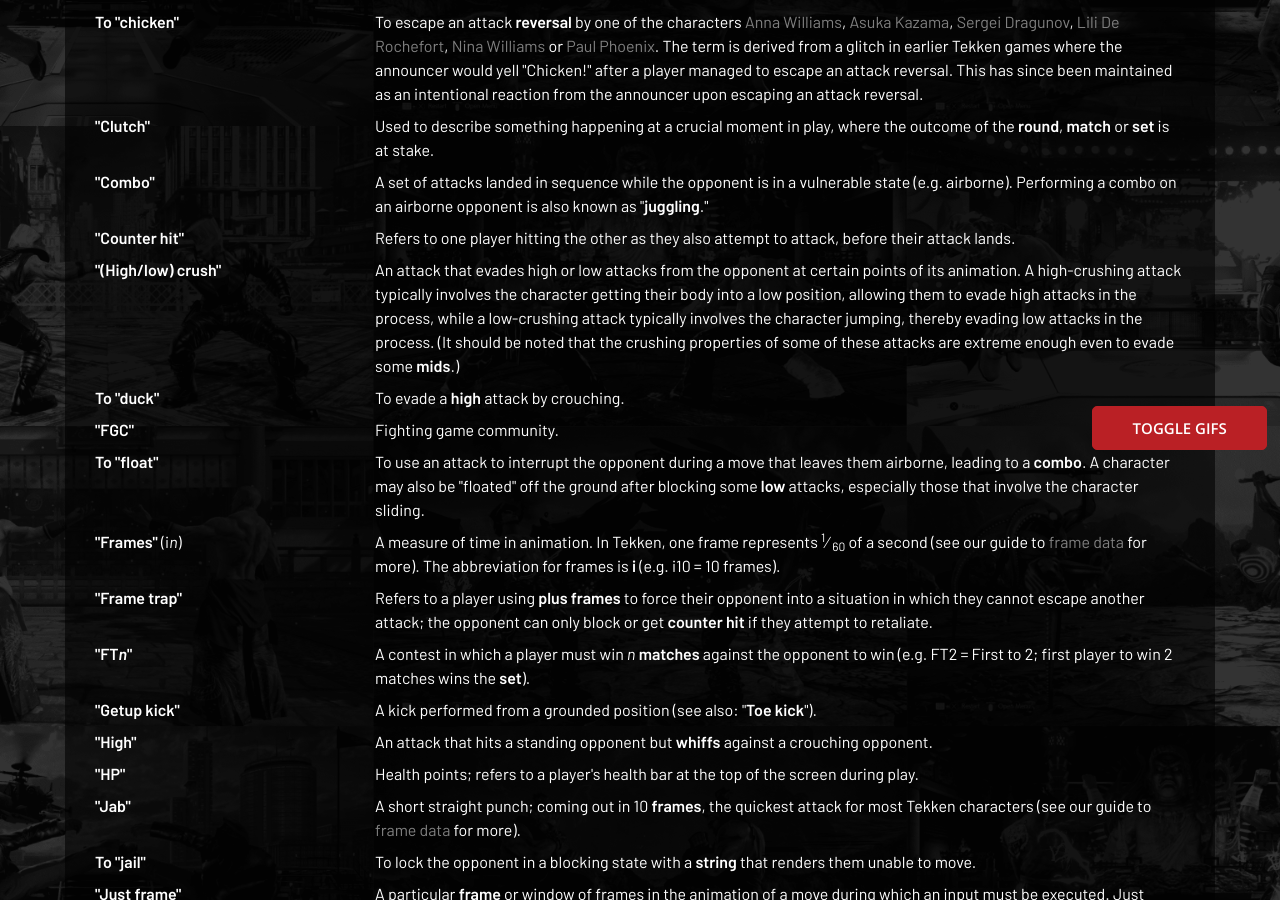
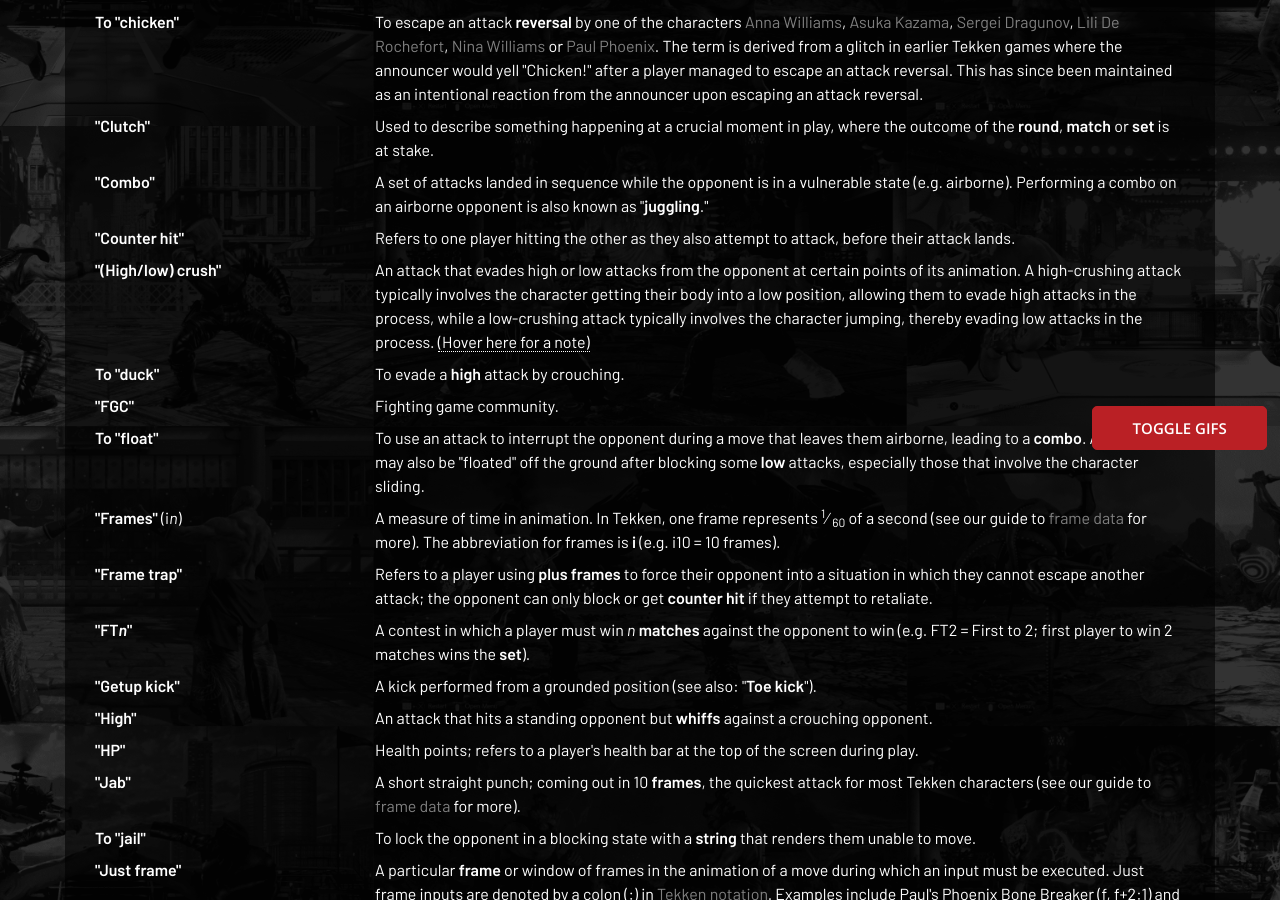
Before and after one commit to TEKKEN-254/client, a Jekyll site: the page built from guides/glossary.html, in a window 1280 px wide and 900 px high, scrolled down 474 px. Built offline with Jekyll 4.4.1, drawn with Linux system fonts in a browser that asks for light colours.

Commit message:
Converting note to tooltip

```diff
--- a/guides/glossary.html
+++ b/guides/glossary.html
@@ -33,17 +33,17 @@
         <dd class="col-12 col-lg-9">Refers to one player hitting the other as they also attempt to attack, before their attack lands.</dd>
 
         <dt class="col-12 col-lg-3">"(High/low) crush"</dt>
-        <dd class="col-12 col-lg-9">An attack that evades high or low attacks from the opponent at certain points of its animation. A high-crushing attack typically involves the character getting their body into a low position, allowing them to evade high attacks in the process, while a low-crushing attack typically involves the character jumping, thereby evading low attacks in the process. (It should be noted that the crushing properties of some of these attacks are extreme enough even to evade some <strong>mids</strong>.)</dd>
+        <dd class="col-12 col-lg-9">An attack that evades high or low attacks from the opponent at certain points of its animation. A high-crushing attack typically involves the character getting their body into a low position, allowing them to evade high attacks in the process, while a low-crushing attack typically involves the character jumping, thereby evading low attacks in the process. <span data-toggle="tooltip" data-html="true" title="Beware that the crushing properties of some of these attacks are extreme enough even to evade certain <strong>mids</strong>.">(Hover here for a note)</span></dd>
 
         <div class="container">
             <div class="row gif-row">
                 <figure class="col-6 inline-fig" role="complementary">
                     <img src="./gif/glossary-high-crush.gif" alt="King crushing a high attack from Lucky Chloe" />
-                    <figcaption>King's' Atlas Hammer (d+1+2 &ndash; mid) vs. Lucky Chloe's Elbow Beat (f+1+2 &ndash; high)</figcaption>
+                    <figcaption>King's Atlas Hammer (d+1+2 &ndash; mid) crushes Lucky Chloe's Elbow Beat (f+1+2 &ndash; high)</figcaption>
                 </figure>
                 <figure class="col-6 inline-fig" role="complementary">
                     <img src="./gif/glossary-low-crush.gif" alt="Lars Alexandersson crushing a low attack from Katarina Alves" />
-                    <figcaption>Lars' Storm Axle (u/f+4 &ndash; mid) vs. Katarina's Slipping Tail (d/b+4 &ndash; low)</figcaption>
+                    <figcaption>Lars' Storm Axle (u/f+4 &ndash; mid) crushes Katarina's Slipping Tail (d/b+4 &ndash; low)</figcaption>
                 </figure>
             </div>
         </div>
```
